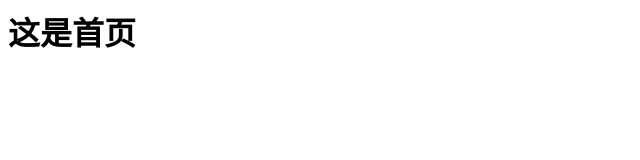
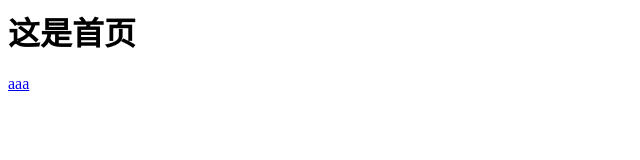
Before and after one commit to zhanqing01/resume, a plain HTML site: page index.html in a window 1280 px wide. Shown: the full height of the page, 0-640 px from the left. Drawn offline with Linux system fonts and the light colour scheme.

Commit message:
修改了index，创建了base.css，删除了4.jpg

```diff
--- a/css/base.css
+++ b/css/base.css
@@ -1,3 +1,3 @@
 *{
-
+    box-sizing: border-box;
 }
--- a/index.html
+++ b/index.html
@@ -1,5 +1,6 @@
 <html>
  <body>
     <h1>这是首页</h1>
+    <div><a href="#">aaa</a></div>
  </body>
 </html>
```
Also changed, not shown: css/index.css (added), img/4.jpg (deleted).
